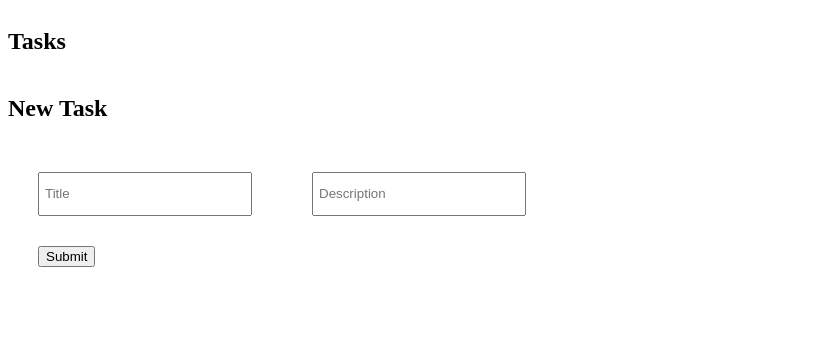
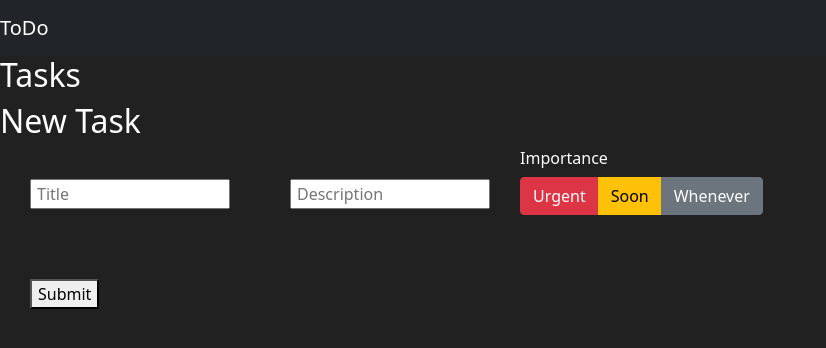
Before and after one commit to kwkbarker/vue-tasks-localstorage, a Vue app: page / in a window 1280 px wide. Shown: the top 348 px of the page, without its empty margins (0-826 px from the left). Built offline with nearby package versions, Linux system fonts and the light colour scheme.

Commit message:
edit working

```diff
--- a/src/App.vue
+++ b/src/App.vue
@@ -24,6 +24,9 @@
     <task-input
       v-model:title="title"
       v-model:description="description"
+      v-model:danger="danger"
+      v-model:warning="warning"
+      v-model:secondary="secondary"
     />
     <br />
     <button
@@ -50,6 +53,10 @@ export default {
     return {
       title: null,
       description: null,
+      danger: null,
+      warning: null,
+      secondary: null,
+      importance: null,
       newTitle: null,
       newDesc: null,
     }
@@ -66,31 +73,31 @@ export default {
       if (!this.title) {
         return
       }
+
+
+      if (this.danger) {
+        this.importance = "danger"
+      } else if (this.warning) {
+        this.importance = "warning"
+      } else if (this.secondary) {
+        this.importance = "secondary"
+      }
+
       const newTask = {
-        id: this.$store.getters['tasks/count'] + 1,
+        id: this.$store.getters['tasks/lastNum'] + 1,
         title: this.title,
-        description: this.description
+        description: this.description,
+        importance: this.importance
       }
       // this.tasks.push(newTask)
       this.$store.commit('tasks/addTask', newTask)
       this.title = ''
       this.description = ''
-      // this.saveTasks()
+      this.$store.dispatch('tasks/save')
       this.$emit('refreshTasks')
     },
 
-    saveTasks() {
-      this.$store.dispatch('tasks/save')
-    },
-
     refreshTasks() {
-      // var self = this
-      // var str_data = localStorage.getItem('tasks')
-      // var arr = JSON.parse(str_data)
-
-      // for (let i = 0; i < arr.length; i++) {
-      //   self.tasks.push(arr[i])
-      // }
       this.$store.dispatch('tasks/fetch')
     },
 
--- a/src/EditInput.vue
+++ b/src/EditInput.vue
@@ -3,8 +3,14 @@
         v-if="editShow"
     >
             <task-input
-                v-model:title="newTask.newTitle"
-                v-model:description="newTask.newDesc"
+                :edit="edit"
+                :title="task.title"
+                :description="task.description"
+                v-model:newTitle="newTask.newTitle"
+                v-model:newDescription="newTask.newDesc"
+                v-model:danger="danger"
+                v-model:warning="warning"
+                v-model:secondary="secondary"
             />
             <button @click="editTask">
                 Submit
@@ -17,7 +23,7 @@
 <script>
 import TaskInput from './TaskInput.vue'
 export default {
-    emits: ['editTitle'],
+    emits: ['editTask'],
     components: {
         TaskInput
     },
@@ -25,27 +31,44 @@ export default {
     props: {
         editShow: {
             type: Boolean
-        }
+        },
+        task: {
+            title: String,
+            description: String
+        },
     },
 
     data() {
         return {
             newTask: {
                 newTitle: null,
-                newDesc: null
-            }
+                newDesc: null,
+                newImport: null
+            },
+            danger: null,
+            warning: null,
+            secondary: null,
+
+            edit: true
         }
     },
 
     methods: {
         editTask() {
-            console.log(`editinput newtitle: ${this.newTask.newTitle}`)
-            this.$emit('editTitle', {
+
+            if (this.danger) {
+                this.newTask.newImport = "danger"
+            } else if (this.warning) {
+                this.newTask.newImport = "warning"
+            } else if (this.secondary) {
+                this.newTask.newImport = "secondary"
+            }
+            this.$emit('editTask', {
                 title: this.newTask.newTitle,
-                description: this.newTask.newDesc
+                description: this.newTask.newDesc,
+                importance: this.newTask.newImport
             })
         },
-
     }
 
 }
--- a/src/Task.vue
+++ b/src/Task.vue
@@ -1,27 +1,58 @@
 <template>
+
+<div class='accordion' id='accordion-tasks'>
   <div
-    class="task"
+    class="card"
     @submit.prevent="editTask"
   >
-    <p>{{ task.title }}</p>
-    <p>{{ task.description}}</p>
+    <div
+      class="card-header"
+      :class='bgColor'
+      role='tab'
+    >
+      <div class="row row-content align-items-center">
+        <div class='col-8 text-left'>
+          <h4 class='mb-0 text-white'>
+            <a
+              class='btn btn-outline-dark btn-lg collapsed'
+              data-bs-toggle='collapse'
+              :data-bs-target='tabPanelTarget'
+            >{{ task.title }}</a>
+          </h4>
+        </div>
 
-    <button
-      id="{{ task.id }}"
-      @click="editClick()"
-    >
-      Edit
-    </button>
+        <div class='col-4 text-right right-buttons'>
+          <button type="button"
+            class='btn btn-sm btn-outline-info'
+            @click="editClick(task)"
+          >Edit</button>
 
-    <button @click="deleteClick()">
-      Delete
-    </button>
+          <button
+            class='btn btn-sm btn-outline-dark'
+            @click="deleteClick()"
+          >Done!</button>
+        </div>
+      </div>
 
-    <edit-input
-      :editShow="editShow"
-      @editTitle='editTask'
-    />
+      <div
+        role='tabpanel'
+        class='collapse text-black-50'
+        :id='tabPanelName'
+        data-parent='#accordion-tasks'
+      >
+        <div
+          class='card-body'
+        >{{ task.description }}</div>
+      </div>
+    </div>
   </div>
+
+  <edit-input
+    :editShow="editShow"
+    :task="task"
+    @editTask='editTask'
+  />
+</div>
 </template>
 
 <script>
@@ -54,21 +85,40 @@ export default {
       const editedTask = {
         id: this.task.id,
         title: newTask.title,
-        description: newTask.description
+        description: newTask.description,
+        importance: newTask.importance
       }
+      // this.$store.commit('tasks/deleteTask', editedTask.id)
       this.$store.commit('tasks/editTask', editedTask)
-
+      this.$store.dispatch('tasks/save')
       this.$emit('refreshTasks')
     },
 
-    editClick() {
+    editClick(task) {
       this.editShow = !this.editShow
     },
 
     deleteClick() {
       this.$store.commit('tasks/deleteTask', this.task.id)
+      this.$store.commit('tasks/fixIds')
+      this.$store.dispatch('tasks/save')
       this.$emit('refreshTasks')
-    }
+    },
+
+  },
+
+  computed: {
+    tabPanelName() {
+      return "panel" + this.task.id
+    },
+
+    tabPanelTarget() {
+      return "#" + this.tabPanelName
+    },
+
+    bgColor() {
+      return "bg-" + this.task.importance
+    },
   }
 }
 </script>
--- a/src/TaskInput.vue
+++ b/src/TaskInput.vue
@@ -1,23 +1,62 @@
 <template>
+  <div class="row-content justify-content-center mb-3">
     <input
       type="text"
-      placeholder="Title"
+      :placeholder="placeTitle"
       :value="title"
-      @input="$emit('update:title', $event.target.value)"
+      @input="$emit('update:newTitle', $event.target.value)"
     />
     <input
       type="text"
-      placeholder="Description"
+      :placeholder="placeDescription"
       :value="description"
-      @input="$emit('update:description', $event.target.value)"
+      @input="$emit('update:newDescription', $event.target.value)"
+    />
 
-    />
+
+
+    <div class='row row-content' style="display: inline-block;">
+      <div class='col-sm-2'>
+        <h6>Importance</h6>
+      </div>
+      <div class='col-sm-1'></div>
+      <div class='btn-group btn-group-toggle col-sm-9' data-toggle='buttons'>
+        <label class='btn btn-danger'>
+          <input
+            type='radio'
+            class='btn-check'
+            name='importance'
+            value='danger'
+            @input="$emit('update:danger', $event.target.value)"
+          />Urgent
+        </label>
+        <label class='btn btn-warning'>
+          <input
+            type='radio'
+            class='btn-check'
+            name='importance'
+            value='warning'
+            @input="$emit('update:warning', $event.target.value)"
+          />Soon
+        </label>
+        <label class='btn btn-secondary'>
+          <input
+            type='radio'
+            class='btn-check'
+            name='importance'
+            value='secondary'
+            @input="$emit('update:secondary', $event.target.value)"
+          />Whenever
+        </label>
+      </div>
+    </div>
+  </div>
 
 </template>
 
 <script>
 export default {
-  emits: ['update:title', 'update:description'],
+  emits: ['update:newTitle', 'update:newDescription', 'update:danger', 'update:warning', 'update:secondary'],
   props: {
     title: {
       type: String
@@ -25,7 +64,28 @@ export default {
     description: {
       type: String
     },
+    edit: {
+      type: Boolean
+    }
   },
+
+  computed: {
+    placeTitle() {
+      if (this.edit) {
+        return this.title
+      } else {
+        return "Title"
+      }
+    },
+
+    placeDescription() {
+      if (this.edit) {
+        return this.description
+      } else {
+        return "Description"
+      }
+    },
+  }
 
 }
 </script>
--- a/src/index.html
+++ b/src/index.html
@@ -4,10 +4,44 @@
   <meta charset="UTF-8">
   <meta http-equiv="X-UA-Compatible" content="IE=edge">
   <meta name="viewport" content="width=device-width, initial-scale=1.0">
+  <link href="https://cdn.jsdelivr.net/npm/bootstrap@5.0.2/dist/css/bootstrap.min.css" rel="stylesheet" integrity="sha384-EVSTQN3/azprG1Anm3QDgpJLIm9Nao0Yz1ztcQTwFspd3yD65VohhpuuCOmLASjC" crossorigin="anonymous">
   <title>Document</title>
 </head>
 <body>
+  <nav class="navbar navbar-expand-md navbar-dark bg-dark">
+    <a class="navbar-brand" href="/">ToDo</a>
+    <!-- <button class="navbar-toggler" type="button" data-toggle="collapse" data-target="#navbarNav">
+        <span class="navbar-toggler-icon"></span>
+    </button>
+    <div class="collapse navbar-collapse" id="navbarNav">
+        <ul class="navbar-nav mr-auto">
+            <li class="nav-item">
+                <a class="nav-link" href="{{ url_for('tasks') }}">Tasks</a>
+            </li>
+        </ul>
 
+
+            {% if current_user.is_authenticated %}
+        <ul class="navbar-nav">
+            <li class="nav-item">
+                <div class="nav-link">Welcome, <a href="{{ url_for('profile') }}">{{ current_user.username }}</a></div>
+            </li>
+            <li class="nav-item">
+                <a class="nav-link" href="{{ url_for('logout') }}">Logout</a>
+            </li>
+        </ul>
+            {% else %}
+        <ul class="navbar-nav">
+            <li class="nav-item">
+                <a class="nav-link" href="{{ url_for('login') }}">Login</a>
+            </li>
+            <li class="nav-item">
+                <a class="nav-link" href="{{ url_for('register') }}">Register</a>
+            </li>
+        </ul>
+            {% endif %}
+    </div> -->
+    </nav>
   <div id="app">
   </div>
 
@@ -15,9 +49,34 @@
   </script>
 
   <style>
-    .blue { color: blue; }
-    .red { color: red; }
+    body {
+        background-color: #212121;
+        color: white
+    }
+
+    .right-buttons .btn-sm {
+        width: 5em;
+        margin-top: 2px;
+        margin-bottom: 2px;
+    }
+
+    .profile_pic {
+        max-height: 10em;
+    }
+
+    .uploader {
+        margin-top: .5em;
+    }
+
+    .textfield p {
+        display: flex;
+        justify-content: center;
+    }
+
+    .textfield input {
+        width: 20em;
+    }
   </style>
-
+  <script src="https://cdn.jsdelivr.net/npm/bootstrap@5.0.2/dist/js/bootstrap.bundle.min.js" integrity="sha384-MrcW6ZMFYlzcLA8Nl+NtUVF0sA7MsXsP1UyJoMp4YLEuNSfAP+JcXn/tWtIaxVXM" crossorigin="anonymous"></script>
 </body>
 </html>
--- a/src/store.js
+++ b/src/store.js
@@ -1,3 +1,4 @@
+import { looseIndexOf } from '@vue/shared'
 import { createStore } from 'vuex'
 
 // module: tasks
@@ -17,17 +18,22 @@ const tasks = {
 
         addTask(state, task) {
             state.all.push(task)
-            this.dispatch('tasks/save')
         },
 
-        editTask(state, task) {
-            state.all[task.id-1] = task
-            this.dispatch('tasks/save')
+        editTask(state, newTask) {
+            console.log(newTask)
+            console.log(state.all[newTask.id-1])
+            state.all[newTask.id-1] = newTask
         },
 
         deleteTask(state, taskId) {
             state.all.splice([taskId-1], 1)
-            this.dispatch('tasks/save')
+        },
+
+        fixIds(state) {
+            for (var i = 0; i < state.all.length; i++){
+                state.all[i].id = i + 1
+            }
         }
 
     },
@@ -50,6 +56,14 @@ const tasks = {
     getters: {
         count(state) {
             return state.all.length
+        },
+
+        lastNum(state) {
+            if (state.all.length > 0) {
+                return state.all[state.all.length - 1].id
+            } else {
+                return 0
+            }
         }
     }
 }
```
